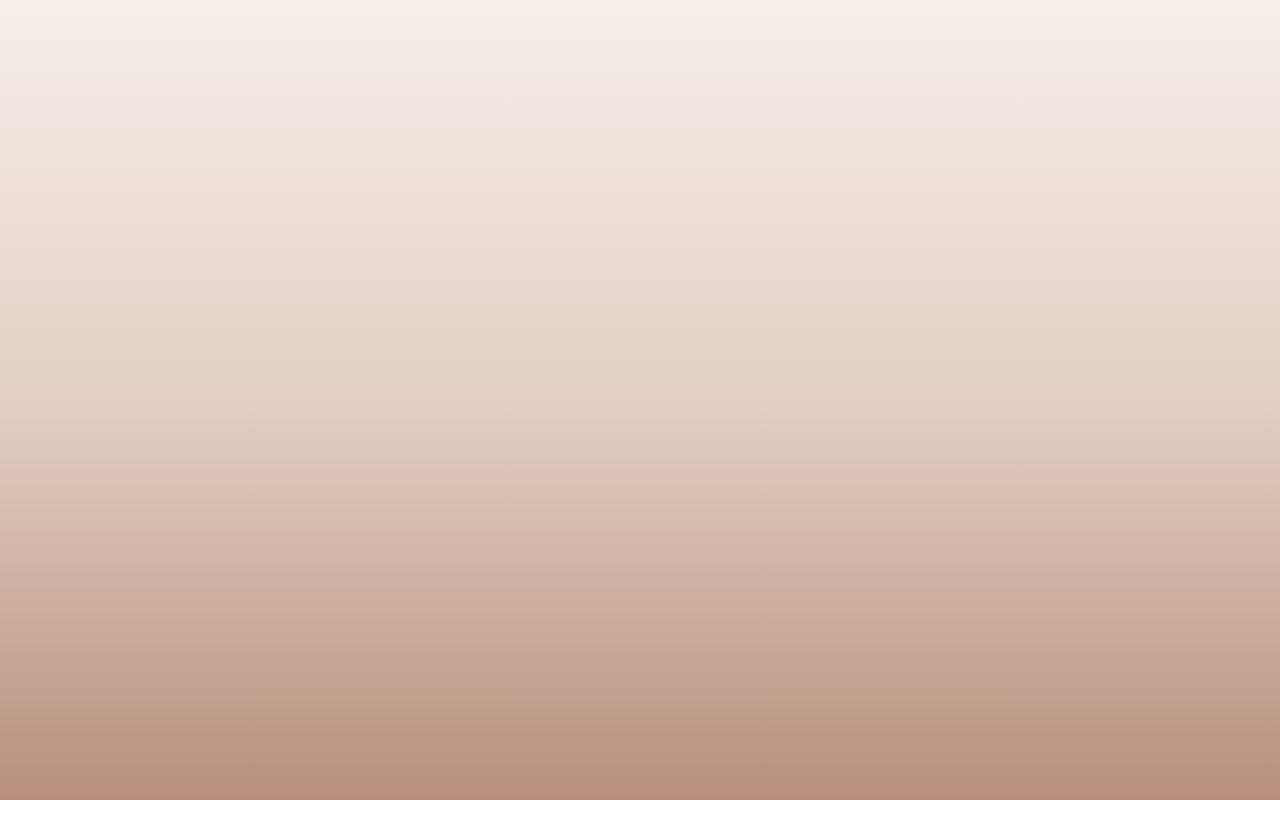
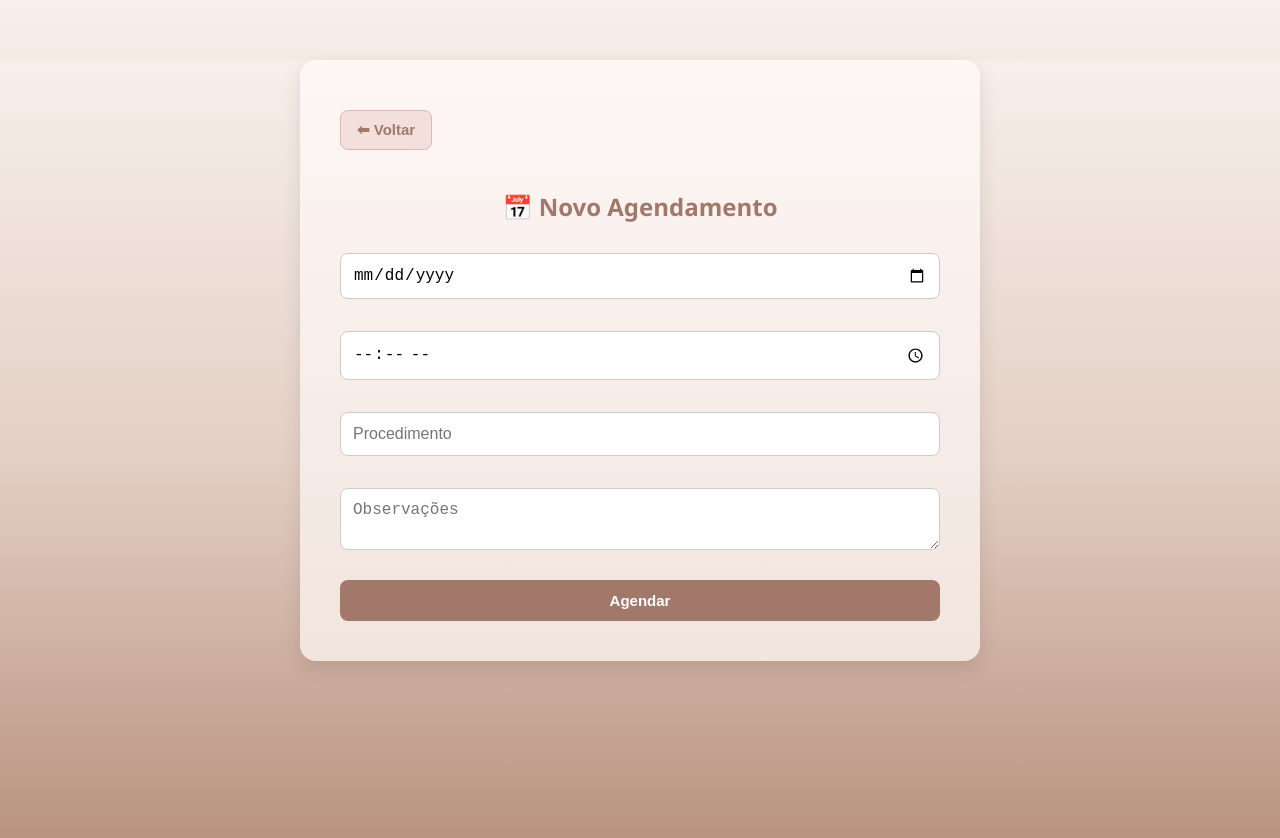
Before and after one commit to F4chini2/farmaceutica-esteta, a React (Vite) app in the folder frontend/: page /clientes/1/agendar in a window 1280 px wide. Before the commit this address had no page. Shown: the top 838 px of the page. Before the commit the page ends 800 px from the top, so only its background shows below. Built offline with nearby package versions, Linux system fonts and the light colour scheme; sample sign-in values are in the browser's storage.

Commit message:
Coreçoes para o agendar

```diff
--- a/frontend/src/App.jsx
+++ b/frontend/src/App.jsx
@@ -1,5 +1,3 @@
-// App.jsx
-
 import { BrowserRouter, Routes, Route, Navigate } from 'react-router-dom';
 import CadastroLogin from './pages/CadastroLogin';
 import Dashboard from './pages/Dashboard';
@@ -10,6 +8,7 @@ import Fornecedores from './pages/Fornecedores';
 import NovoCliente from './pages/NovoCliente';
 import Historico from './pages/Historico';
 import ClientesFull from './pages/ClientesFull';
+import Agendar from './pages/Agendar'; // ✅ ADICIONADO
 
 function App() {
   const token = localStorage.getItem('token');
@@ -21,6 +20,7 @@ function App() {
         <Route path="/dashboard" element={token ? <Dashboard /> : <Navigate to="/" />} />
         <Route path="/clientes/:id" element={token ? <ClienteDetalhes /> : <Navigate to="/" />} />
         <Route path="/clientes/:id/historico" element={token ? <Historico /> : <Navigate to="/" />} />
+        <Route path="/clientes/:id/agendar" element={token ? <Agendar /> : <Navigate to="/" />} /> {/* ✅ NOVA ROTA */}
         <Route path="/historico" element={token ? <Historico /> : <Navigate to="/" />} />
         <Route path="/agendamentos" element={token ? <Agendamentos /> : <Navigate to="/" />} />
         <Route path="/estoque" element={token ? <Estoque /> : <Navigate to="/" />} />
--- /dev/null
+++ b/frontend/src/pages/Agendar.css
@@ -0,0 +1,63 @@
+
+.agendar-container {
+  max-width: 600px;
+  margin: 60px auto;
+  padding: 40px;
+  background: linear-gradient(to bottom, #fdf7f5, #f2e4de);
+  border-radius: 16px;
+  box-shadow: 0 8px 20px rgba(0, 0, 0, 0.1);
+}
+
+.agendar-container h2 {
+  text-align: center;
+  color: #a2786a;
+  margin-bottom: 24px;
+}
+
+.form-agendamento {
+  display: flex;
+  flex-direction: column;
+  gap: 14px;
+}
+
+.form-agendamento input,
+.form-agendamento textarea {
+  padding: 12px;
+  font-size: 16px;
+  border-radius: 8px;
+  border: 1px solid #ccc;
+  resize: vertical;
+}
+
+.form-agendamento button {
+  background-color: #a2786a;
+  color: white;
+  padding: 12px;
+  border: none;
+  border-radius: 8px;
+  font-weight: bold;
+  cursor: pointer;
+  transition: background-color 0.3s ease;
+}
+
+.form-agendamento button:hover {
+  background-color: #8c6257;
+}
+
+.btn-voltar {
+  background-color: #f3e0dc;
+  color: #a2786a;
+  border: 1px solid #d9b9b2;
+  padding: 10px 16px;
+  border-radius: 8px;
+  font-weight: bold;
+  cursor: pointer;
+  margin-bottom: 20px;
+  transition: background-color 0.3s ease;
+  display: inline-block;
+}
+
+.btn-voltar:hover {
+  background-color: #e8d0c8;
+  color: #8c5e51;
+}
--- /dev/null
+++ b/frontend/src/pages/Agendar.jsx
@@ -0,0 +1,60 @@
+
+import './Agendar.css';
+import { useParams, useNavigate } from 'react-router-dom';
+import { useState } from 'react';
+
+function Agendar() {
+  const { id } = useParams();
+  const navigate = useNavigate();
+  const [form, setForm] = useState({
+    data: '', hora: '', procedimento: '', observacoes: ''
+  });
+
+  const handleChange = (campo, valor) => {
+    setForm(prev => ({ ...prev, [campo]: valor }));
+  };
+
+  const handleSubmit = async (e) => {
+    e.preventDefault();
+    const token = localStorage.getItem('token');
+
+    try {
+      const resposta = await fetch('http://localhost:3001/agendamentos', {
+        method: 'POST',
+        headers: {
+          'Content-Type': 'application/json',
+          Authorization: `Bearer ${token}`
+        },
+        body: JSON.stringify({ ...form, cliente_id: id })
+      });
+
+      const dados = await resposta.json();
+      if (resposta.ok) {
+        alert('Agendamento realizado com sucesso!');
+        navigate('/dashboard');
+      } else {
+        alert(dados.erro || 'Erro ao agendar');
+      }
+    } catch (err) {
+      alert('Erro de conexão');
+    }
+  };
+
+  return (
+    <div className="agendar-container">
+      <button className="btn-voltar" onClick={() => navigate('/dashboard')}>
+        ⬅ Voltar
+      </button>
+      <h2>📅 Novo Agendamento</h2>
+      <form onSubmit={handleSubmit} className="form-agendamento">
+        <input type="date" value={form.data} onChange={e => handleChange('data', e.target.value)} required />
+        <input type="time" value={form.hora} onChange={e => handleChange('hora', e.target.value)} required />
+        <input type="text" placeholder="Procedimento" value={form.procedimento} onChange={e => handleChange('procedimento', e.target.value)} required />
+        <textarea placeholder="Observações" value={form.observacoes} onChange={e => handleChange('observacoes', e.target.value)} />
+        <button type="submit">Agendar</button>
+      </form>
+    </div>
+  );
+}
+
+export default Agendar;
--- a/frontend/src/pages/Dashboard.jsx
+++ b/frontend/src/pages/Dashboard.jsx
@@ -65,11 +65,12 @@ function Dashboard() {
       <div className="topo-dashboard">
         <h1>🛍️ Clientes</h1>
         <button
-          className="btn-novo-cliente"
-          onClick={() => navigate('/dashboard/novo-cliente')}
-        >
-          ➕ Novo Cliente
-        </button>
+  className="btn-novo-cliente"
+  onClick={() => navigate('/clientesfull')}
+>
+  ➕ Novo Cliente
+</button>
+
       </div>
       <input
         className="barra-pesquisa"
```
